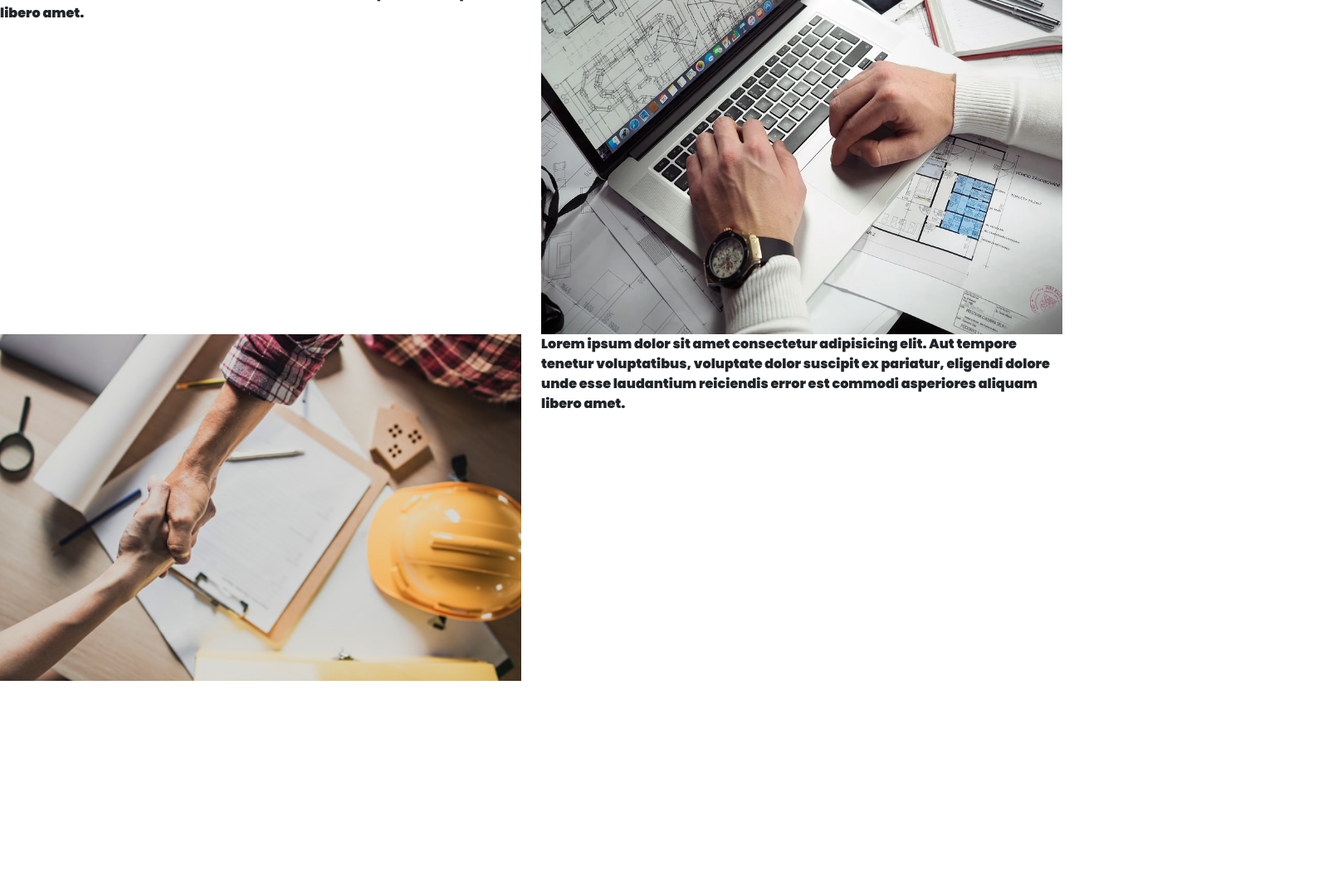
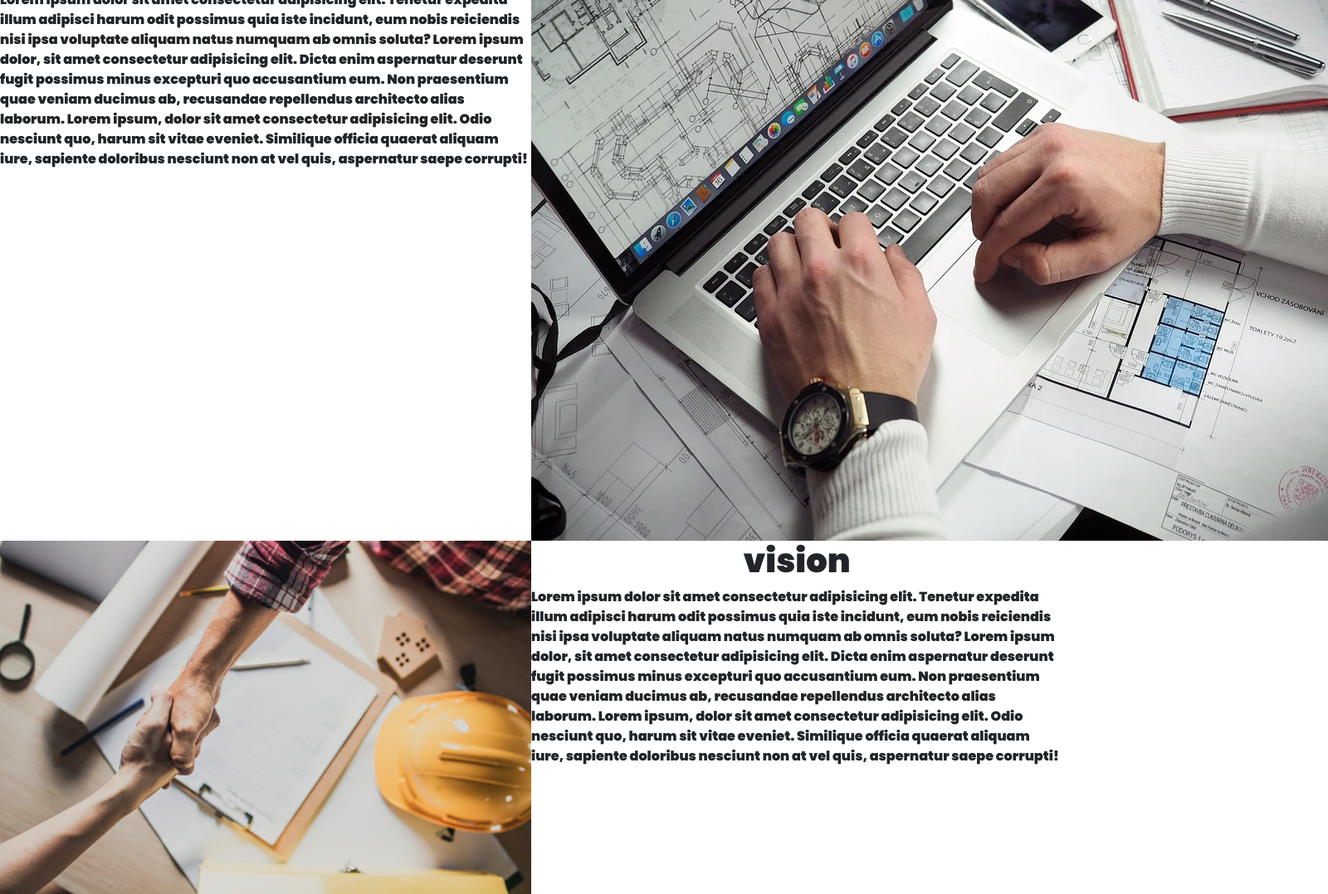
Before and after one commit to pablopereira5/nypcreaciones, a plain HTML site: page index.html in a window 1280 px wide. Shown: the part 703-1781 px from the top of the page at 83% size, 1600 px wide, since content can reach past the window. Before the commit the page ends 1524 px from the top, so only its background shows below. Drawn offline with nearby package versions, Linux system fonts and the light colour scheme.

Commit message:
armando seccion de mision y vision

```diff
--- a/assets/css/style.css
+++ b/assets/css/style.css
@@ -27,3 +27,18 @@ body{
 
     overflow-x: clip;
 }
+.mision{
+    display: flex;
+}
+.row1{
+    width: 50%;
+}
+.title-mision{
+    text-align: center;
+}
+.row2{
+    width: 50%;
+}
+.vision{
+    display: flex;
+}
--- a/index.html
+++ b/index.html
@@ -32,16 +32,33 @@
           </div>
         </div>
       </div>
-      <section class="mision-vision">
-      <div class="row">
-        <div class="col-6">Lorem ipsum dolor sit amet consectetur adipisicing elit. Aut tempore tenetur voluptatibus, voluptate dolor suscipit ex pariatur, eligendi dolore unde esse laudantium reiciendis error est commodi asperiores aliquam libero amet.</div>
-        <div class="col-6"><img src="assets/img/mision.jpg" width="100%"></div>
+      <section class="mision">
+      <div class="row1">
+        <h1 class="title-mision">Misión</h1>
+        <p>Lorem ipsum dolor sit amet consectetur adipisicing elit. Tenetur expedita illum adipisci harum odit possimus quia iste incidunt,
+           eum nobis reiciendis nisi ipsa voluptate aliquam natus numquam ab omnis soluta?
+          Lorem ipsum dolor, sit amet consectetur adipisicing elit. Dicta enim aspernatur deserunt fugit possimus minus excepturi quo accusantium eum. Non praesentium quae veniam ducimus ab,
+           recusandae repellendus architecto alias laborum.
+          Lorem ipsum, dolor sit amet consectetur adipisicing elit. Odio nesciunt quo, harum sit vitae eveniet. Similique officia quaerat aliquam iure,
+          sapiente doloribus nesciunt non at vel quis, aspernatur saepe corrupti!</p>
       </div>
-      <div class="row">
-        <div class="col-6"><img src="assets/img/vision.jpg" width="100%"></div>
-        <div class="col-6">Lorem ipsum dolor sit amet consectetur adipisicing elit. Aut tempore tenetur voluptatibus, voluptate dolor suscipit ex pariatur, eligendi dolore unde esse laudantium reiciendis error est commodi asperiores aliquam libero amet.</div>
-      </div>
-    </section>
+      <div class="row2">
+        <img src="assets/img/mision.jpg">
+      </section>
+        <section class="vision">
+        <div class="row1">
+         <img src="assets/img/vision.jpg" width="100%">
+        </div>
+        <div class="row2">
+          <h1 class="title-mision">vision</h1>
+          <p>Lorem ipsum dolor sit amet consectetur adipisicing elit. Tenetur expedita illum adipisci harum odit possimus quia iste incidunt,
+            eum nobis reiciendis nisi ipsa voluptate aliquam natus numquam ab omnis soluta?
+           Lorem ipsum dolor, sit amet consectetur adipisicing elit. Dicta enim aspernatur deserunt fugit possimus minus excepturi quo accusantium eum. Non praesentium quae veniam ducimus ab,
+            recusandae repellendus architecto alias laborum.
+           Lorem ipsum, dolor sit amet consectetur adipisicing elit. Odio nesciunt quo, harum sit vitae eveniet. Similique officia quaerat aliquam iure,
+           sapiente doloribus nesciunt non at vel quis, aspernatur saepe corrupti!</p>
+        </div>
+      </section>
 
 
 
```
